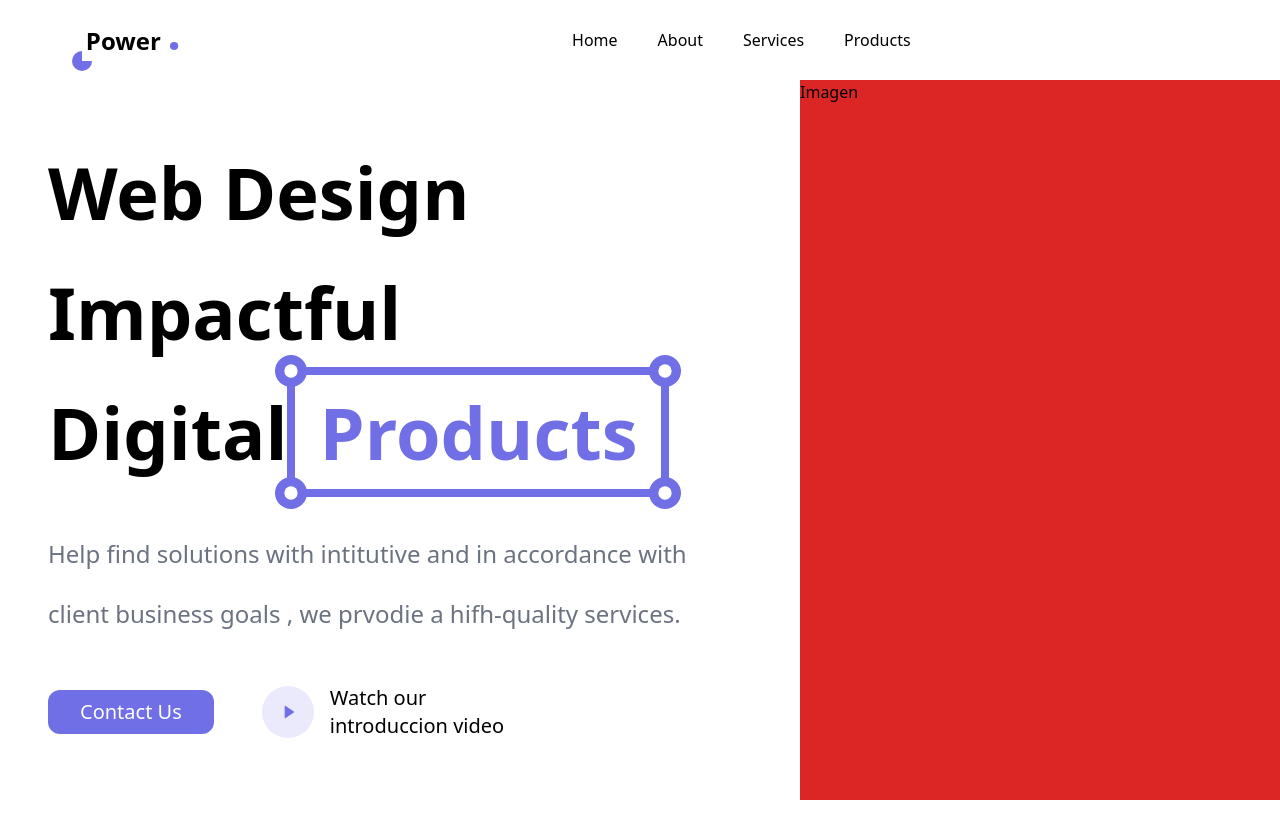
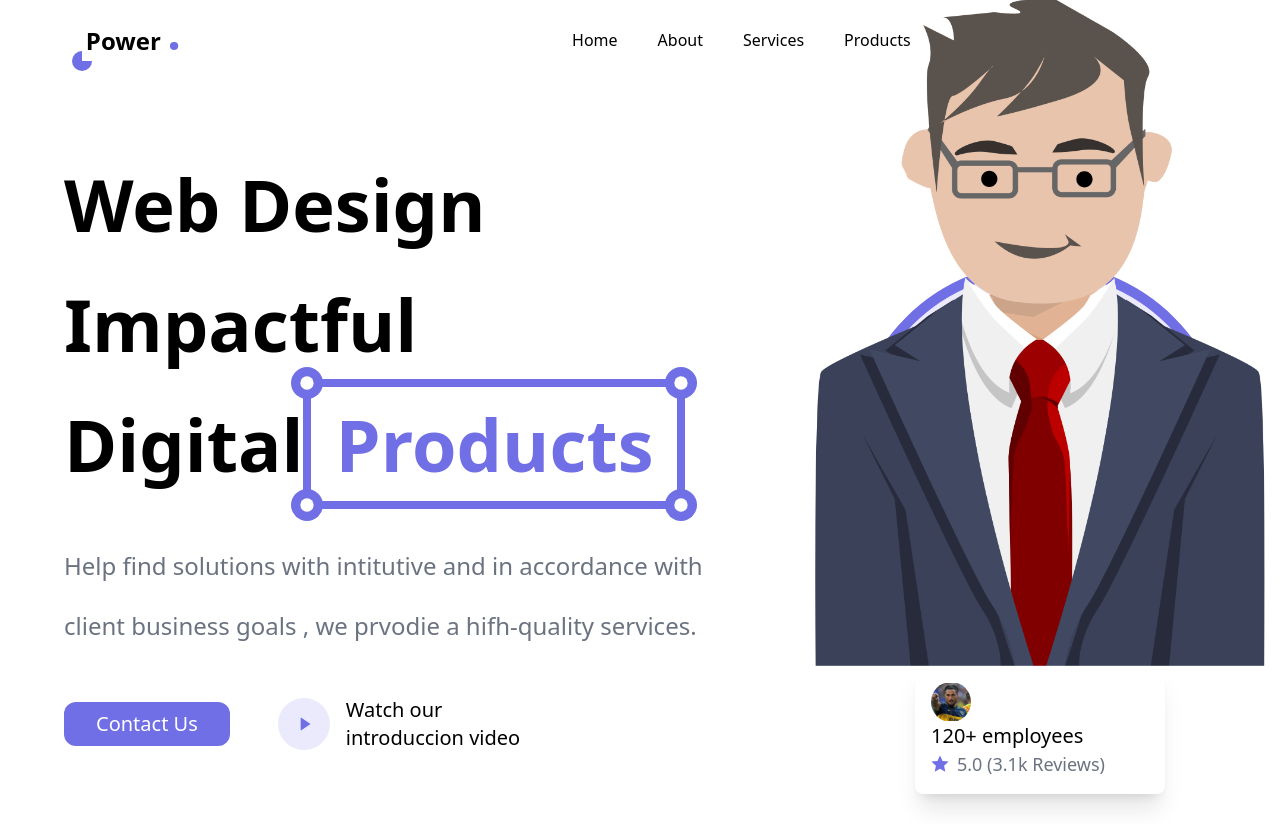
Before and after one commit to Nicoogf/landingPage, a React (Vite) app: page / in a window 1280 px wide. Before the commit the page ends 800 px from the top, so only its background shows below. Built offline with nearby package versions, Linux system fonts and the light colour scheme.

Commit message:
Diseño de figura

```diff
--- a/src/components/Hero.jsx
+++ b/src/components/Hero.jsx
@@ -1,13 +1,16 @@
 import {
     RiCheckboxBlankCircleFill,
-    RiPlayFill
+    RiPlayFill,
+    RiStarFill
 } from "react-icons/ri" ;
+import figura from "../assets/figura.png" ;
+import daniOsvaldo from "../assets/daniosvald.png"
 
 
 function Hero() {
   return (
     <section className="h-[90vh] grid grid-cols-1 md:grid-cols-8">
-       <div className=" md:col-span-5 flex items-center justify-center p-12">
+       <div className=" md:col-span-5 flex items-center justify-center p-16">
 
         <div className="flex flex-col gap-8">
             <h1 className="text-7xl font-bold leading-[7.5rem]">Web Design Impactful Digital
@@ -37,7 +40,34 @@ function Hero() {
 
        </div>
 
-       <div className="bg-red-600 md:col-span-3">Imagen</div>
+            {/* IMAGEN*/ }
+
+       <div className="md:col-span-3 flex items-center justify-center flex-col gap-2 relative">
+
+        <div>
+
+            <img src={figura} alt=""  className="w-[450px] h-auto object-cover -mt-28"/>
+            <div className="">
+            <div className="bg-white shadow-xl rounded-lg p-4 flex justify-center max-w-[250px] mx-auto flex-col">
+            <img src={daniOsvaldo} alt="" className="w-10 h-10 object-contain rounded-full"/>
+            <h2 className="text-xl font-medium">120+ employees</h2>
+            <div className="flex items-center gap-2 text-lg text-gray-500">
+                <RiStarFill className="text-primary"/> 5.0 (3.1k Reviews)
+            </div>
+
+            </div>
+            </div>
+
+
+
+        </div>
+
+
+
+            <div className="absolute top-1/2 -translate-y-1/2 left-1/2 -translate-x-1/2 w-[380px] h-[380px] text-[380px] bg-secondary border-[10px] border-primary rounded-full -z-10"></div>
+       </div>
+
+
     </section>
   )
 }
```
Also changed, not shown: src/assets/daniosvald.png (added), src/assets/figura.png (added).
